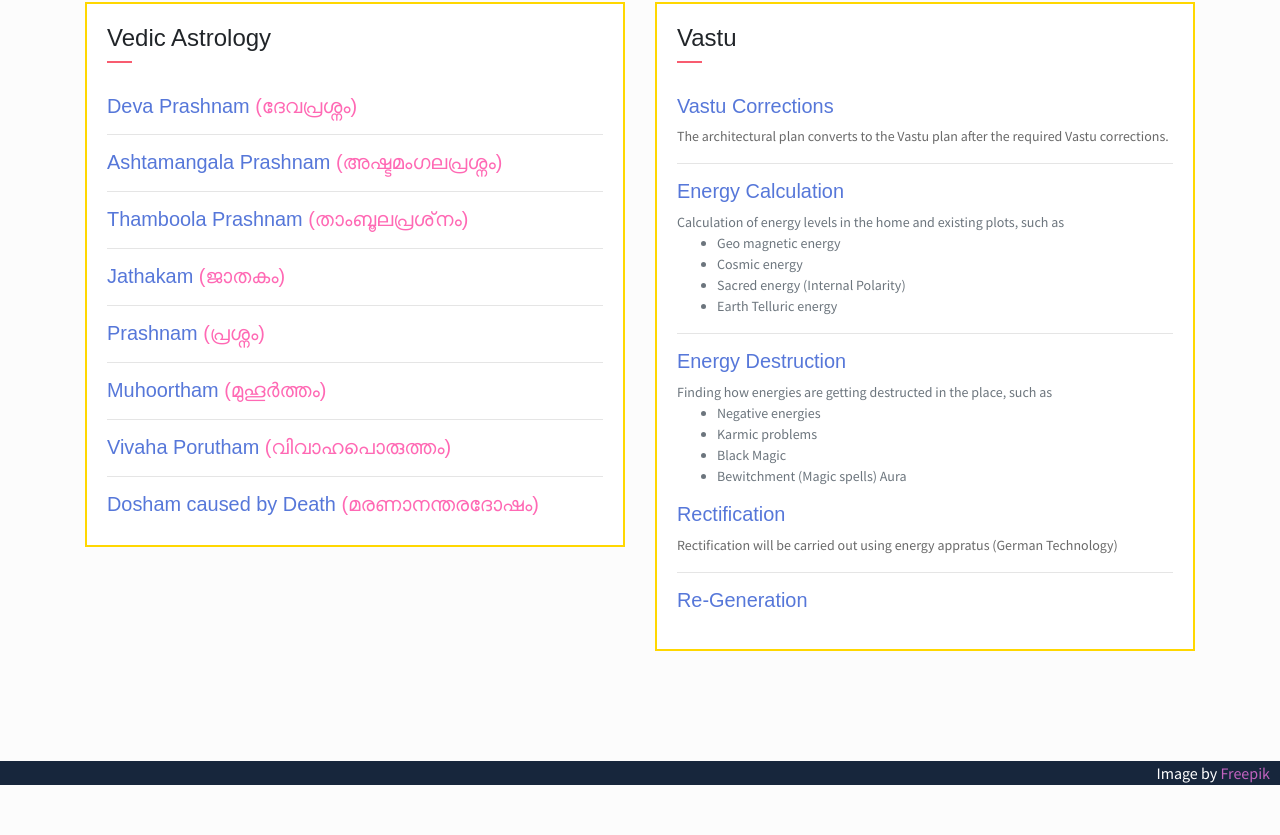
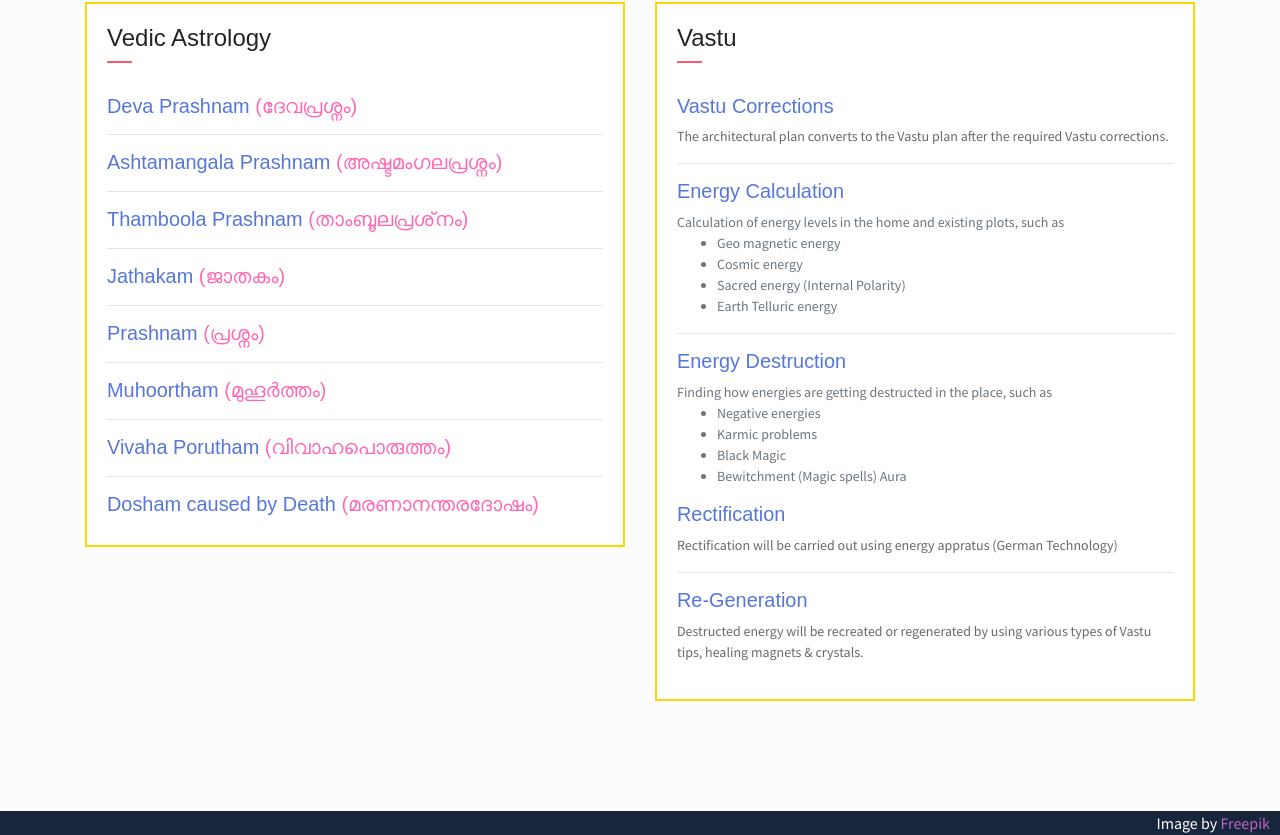
Before and after one commit to jayasurian123/astrologer-yesodharan, a plain HTML site: page index.html in a window 1280 px wide. Shown: the part 1332-2167 px from the top of the page. Before the commit the page ends 2117 px from the top, so only its background shows below. Drawn offline with Linux system fonts and the light colour scheme.

Commit message:
added regeneration text

```diff
--- a/index.html
+++ b/index.html
@@ -299,7 +299,10 @@
                 <hr />
 
                 <h6 class="title text-blue">Re-Generation</h6>
-                <p class="subtitle"></p>
+                <p class="subtitle">
+                  Destructed energy will be recreated or regenerated by using
+                  various types of Vastu tips, healing magnets & crystals.
+                </p>
               </div>
             </div>
           </div>
```
